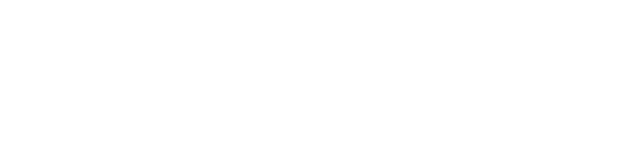
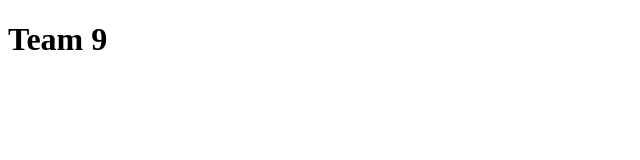
Before and after one commit to anniez432/Team9, a plain HTML site: page index.html in a window 1280 px wide. Shown: the whole page, without its empty margins (0-640 px from the left). Drawn offline with Linux system fonts and the light colour scheme.

Commit message:
Update index.html

```diff
--- a/index.html
+++ b/index.html
@@ -3,4 +3,10 @@
 		<main>
 			<meta chatset="utf-8">
 
+			<head>
+				<title>Team 9</title>
+				<h1>Team 9</h1>
+			</head>
+
+		</main>
 	</html>
```
